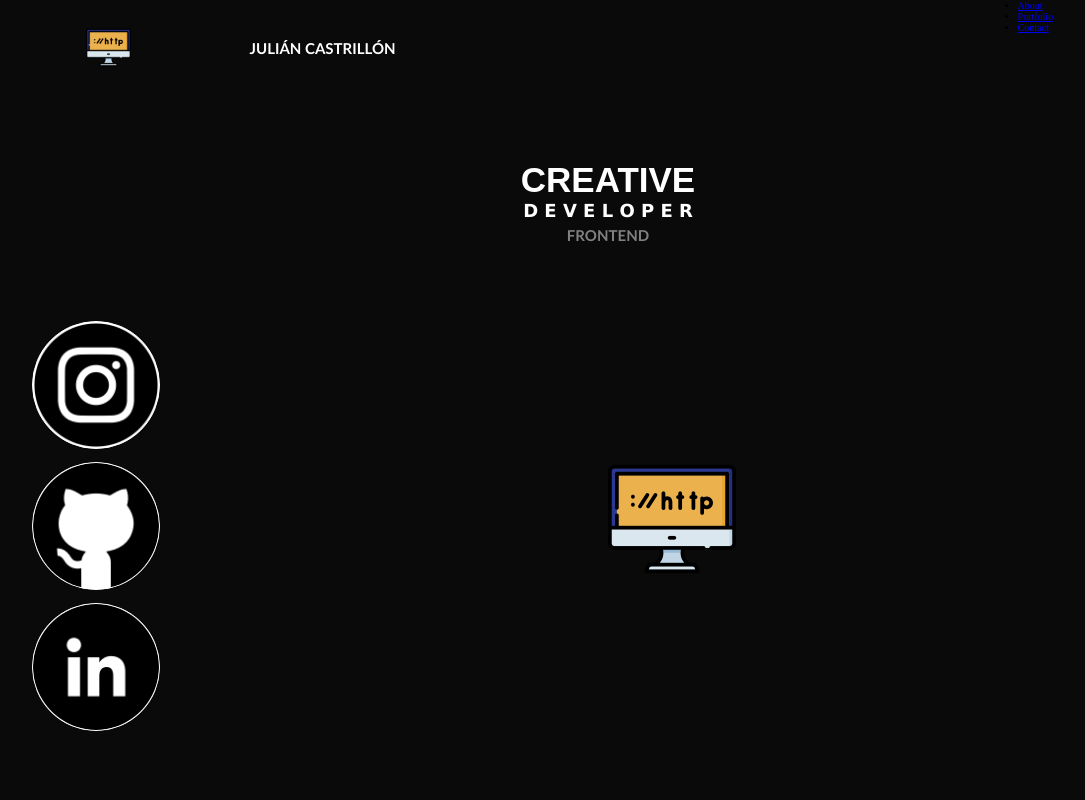
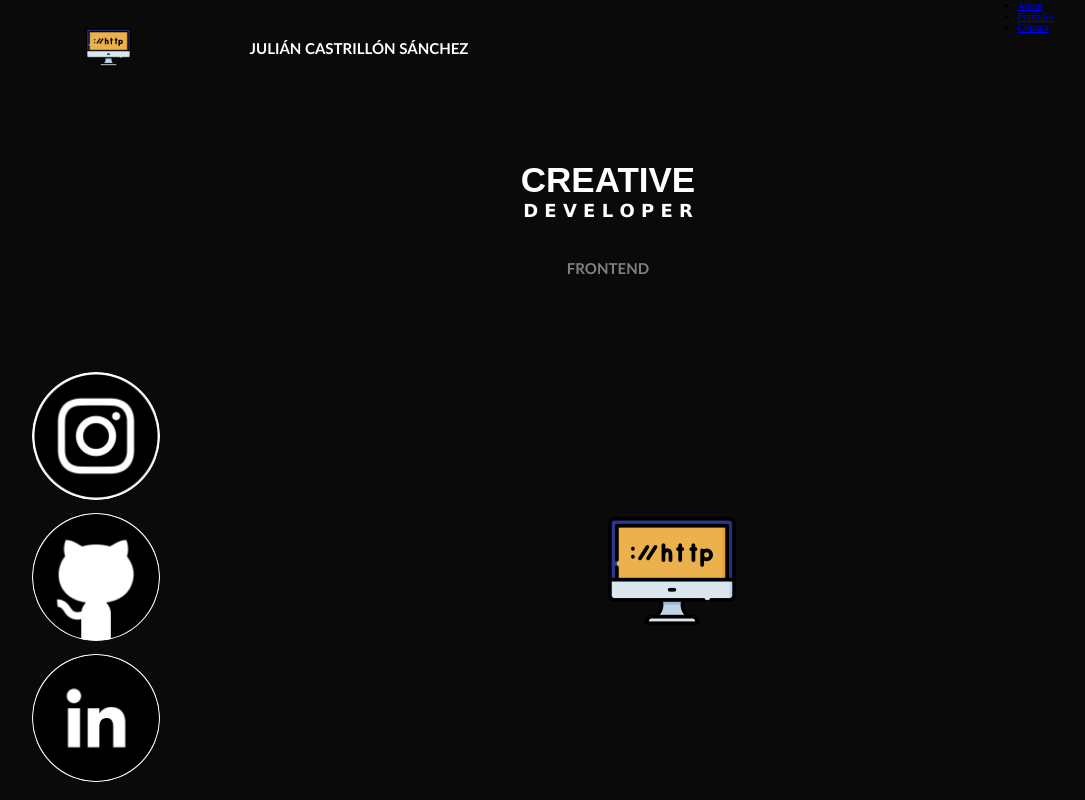
Before and after one commit to J-Castrillon/Portafolio_Web, a plain HTML site: page index.html in a window 1280 px wide. Shown: the whole page, without its empty margins (32-1117 px from the left). Drawn offline with Linux system fonts and the light colour scheme.

Commit message:
Corregidas las dimensiones del main en base a las dimensiones del header

```diff
--- a/index.html
+++ b/index.html
@@ -29,11 +29,11 @@
                     <a href="index.html"><img src="./resources/sitio-web.png" alt="Logo Julián Castrillón Sánchez" id="Mobile-logo"></a>
                 </div>
                 <div class="headerMobile-title">
-                    <h1 class="header-title-h1" id="title">JULIÁN CASTRILLÓN <span id="second-lastName" class="inactive">SÁNCHEZ</span></h1>
+                    <h1 class="header-title-h1" id="title">JULIÁN CASTRILLÓN <span id="second-lastName" class="">SÁNCHEZ</span></h1>
                 </div>
                 <div class="headerMobile-menu">
                     <!-- Esconder en versión desktop -->
-                    <img src="./resources/menu-de-hamburguesas.png" alt="Menú header" id="menuIcon" class="">
+                    <img src="./resources/menu-de-hamburguesas.png" alt="Menú header" id="menuIcon" class="inactive">
                     <!-- Esconder en versión mobile y tablet -->
                     <span id="nav">
                         <nav id="header-nav">
@@ -48,13 +48,12 @@
             </div>
         </header>
 
-        <section id="SectionMain">
-            <main id="MainContent">
+        <main id="Main">
                 <!-- Versión Mobile -->
                 <!-- Sección de introducción, titulos. Profesión -->
-                <article id="Introduction" class="introductionMain">
+                <article id="Introduction" class="introduction">
                     <div class="introductionContent">
-                        <h2 id="IntroductionH2">
+                        <h2 class="Introduction-title">
                             <span id="Creative" class="introductionSpan">CREATIVE</span>
                             <span id="Developer" class="introductionSpan">D E V E L O P E R</span>
                             <span id="FrontEnd" class="introductionSpan">FRONTEND</span>
@@ -89,11 +88,6 @@
 
                 </article>
             </main>
-        </section>
-
-        <footer>
-
-        </footer>
     </div>
 </body>
 </html>
--- a/styles/style.css
+++ b/styles/style.css
@@ -13,11 +13,15 @@
 
 html{
     font-size: 62.5%;
+    width: 100%;
+    height: 100%;
 }
 
 body{
-    width: 100vw;
-    height: 100vh; /*Por ahora*/
+    width: 100%;
+    height: 100%;
+    display: flex;
+    flex-direction: column;
 }
 
 /* Para inactivar algunos contenedores */
@@ -26,10 +30,9 @@ body{
 }
 
 .mainContent{
-    width: 100vw;
-    height: 100vh;
-    /*Corregir los colores para que tomen el 100% de la web*/
-    /* background: linear-gradient();  */
+    width: 100%;
+    height: 100%;
+
     background: var(--back-);
     color: var(--font-);
 }
@@ -104,14 +107,9 @@ body{
 }
 
 /* Main */
-#sectionMain{
+#Main{
     width: 100%;
-    height: auto;
-    box-sizing:border-box;
-}
-#MainContent{
-    width: 100%;
-    height: 100%;
+    height: 88%;
     display: flex;
     flex-direction: column;
 }
@@ -124,13 +122,12 @@ body{
 .introductionContent{
     width: 100%;
     height: 100%;
-    display: flex;
-    justify-content: center;
-    align-items: center;
 }
-#IntroductionH2{
+.Introduction-title{
+    width: 100%;
+    height: 100%;
+
     font-family: var(--font-family-main);
-    color: white;
 
     display:flex;
     flex-direction: column;
@@ -153,27 +150,26 @@ body{
     font-family:'Trebuchet MS', 'Lucida Sans Unicode', 'Lucida Grande', 'Lucida Sans', Arial, sans-serif;
     color: gray;
 }
-
+/* Redes sociales - perfiles */
 #Nets{
     width: 100%;
-    height: auto;
+    height: 100%;
 
     display: flex;
     justify-content: flex-start;
     align-items: center;
 }
-#netsAside{
-    /* background: #27343a;  */
+.nets-aside{
     background: var(--back-);
+
     width: 15%;
-    height: 100%;
+    height: auto;
     padding-left: 5%;
+
     display:flex;
     flex-direction: column;
     justify-content: center;
     align-items: center;
-
-    /*  */
 }
 #netsAside div{
 
```
